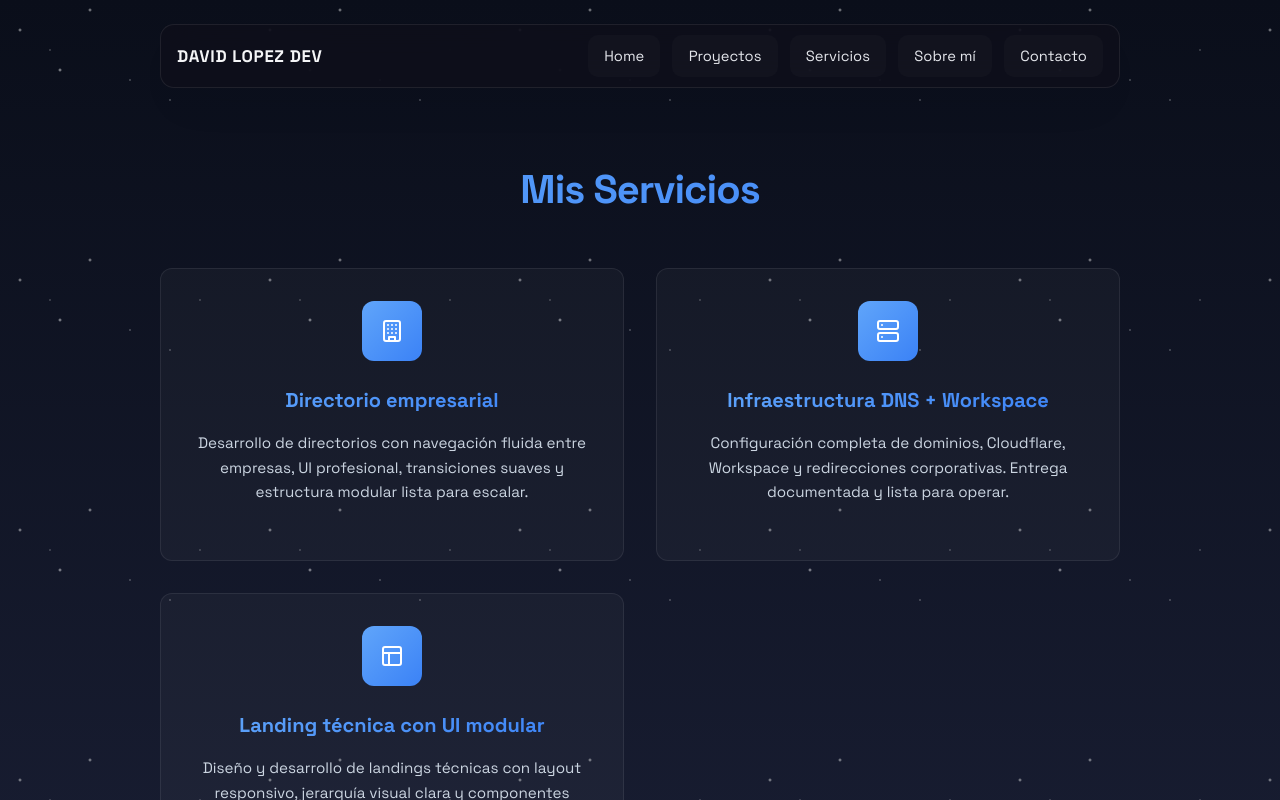
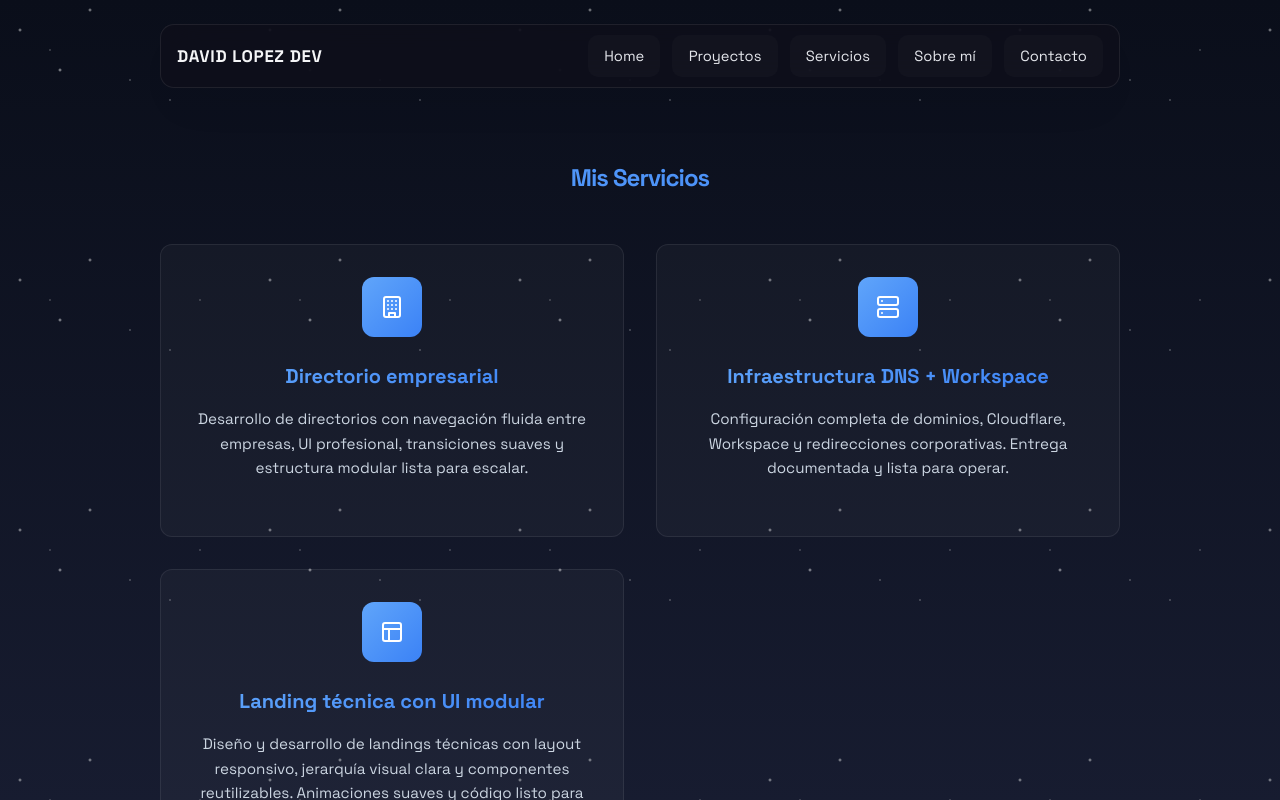
Before and after one commit to cubo1991/davidlopezdev, a Next.js app: page /servicios in a window 1280 px wide. Shown: the top 800 px of the page. Built offline with nearby package versions, Linux system fonts and the light colour scheme.

Commit message:
Arreglado errores SEO

```diff
--- a/src/app/globals.css
+++ b/src/app/globals.css
@@ -395,9 +395,9 @@ p {
   background: transparent;
 }
 
-.services-section h2 {
+.services-section h2, .services-title {
   text-align: center;
-  font-size: 2.5rem;
+  font-size: 1.5rem;
   font-weight: 700;
   margin-bottom: 3rem;
   background: linear-gradient(135deg, #60a5fa, #3b82f6);
--- a/src/app/layout.js
+++ b/src/app/layout.js
@@ -21,6 +21,14 @@ const spaceGrotesk = Space_Grotesk({
   weight: ["400", "700"],
 });
 
+export const viewport = {
+  width: "device-width",
+  initialScale: 1,
+  maximumScale: 1,
+};
+
+
+//Metadata
 export const metadata = {
   metadataBase: new URL("https://davidlopezdev.com.ar"),
   title: {
@@ -69,7 +77,7 @@ export const metadata = {
     description:
       "Portfolio técnico con impacto real. Desde APIs hasta UI modular.",
     images: ["/android-chrome-192x192.png"],
-    creator: "David Lopez Mathez", // opcional
+    creator: "@dlopezmathez", // opcional
   },
 };
 
--- a/src/app/page.js
+++ b/src/app/page.js
@@ -25,7 +25,7 @@ export const metadata = {
 export default function Home() {
   return (
     <section id="home">
-      <h2 className="text-5xl font-bold mb-4">David Lopez Dev</h2>
+      <h1 className="text-5xl font-bold mb-4">David Lopez Dev</h1>
       <p className="text-xl text-gray-300 mb-6">Desarrollador Full-Stack | Consultor Técnico</p>
       <p className="max-w-xl text-gray-400 mb-8">
         Soluciones técnicas con impacto real. Desde DNS hasta UI modular, todo listo para producción.
--- a/src/app/robots.js
+++ b/src/app/robots.js
@@ -8,6 +8,6 @@ export default function robots() {
         allow: "/",     // permite rastrear todo
       },
     ],
-    sitemap: "https://davidlopezdev.com.ar/sitemap.xml", // 👈 tu sitemap real
+    sitemap: "https://davidlopezdev.com.ar/sitemap.xml",
   };
 }
--- a/src/app/sections/Services.js
+++ b/src/app/sections/Services.js
@@ -3,12 +3,12 @@ import service from "../data/servicesData";
 
 
 const Services = () => {
-    console.log(service);
+
 
     return (
         <section className="services-section">
             <div className="container">
-                <h2 className="services-title">Mis Servicios</h2>
+                <h1 className="services-title">Mis Servicios</h1>
                 <div className="services-grid">
                     {service.map((service) => (
 
```
